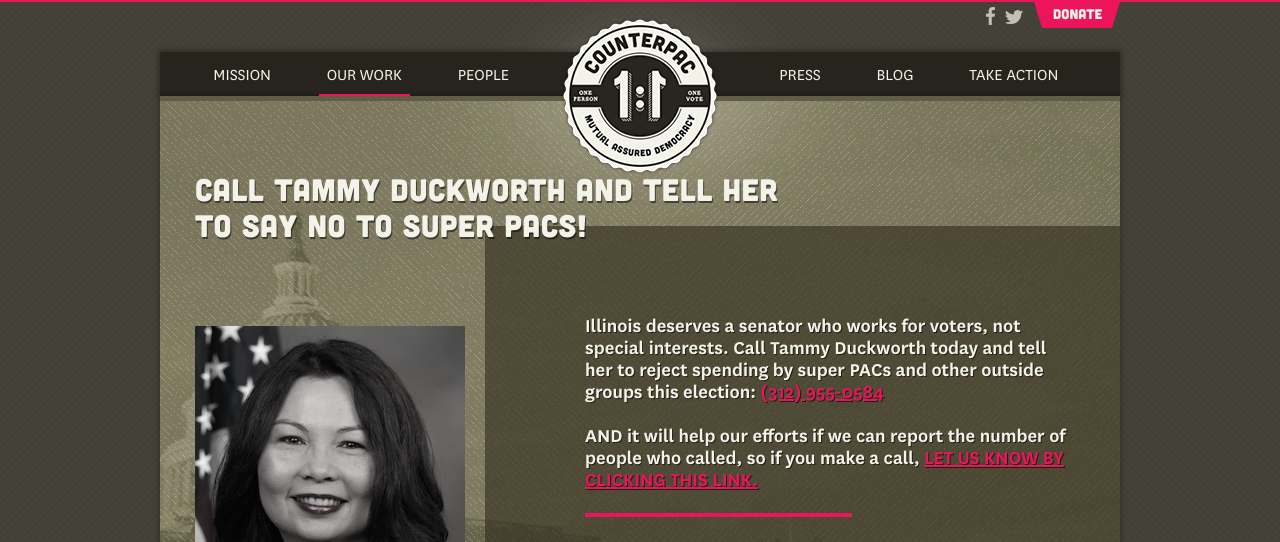
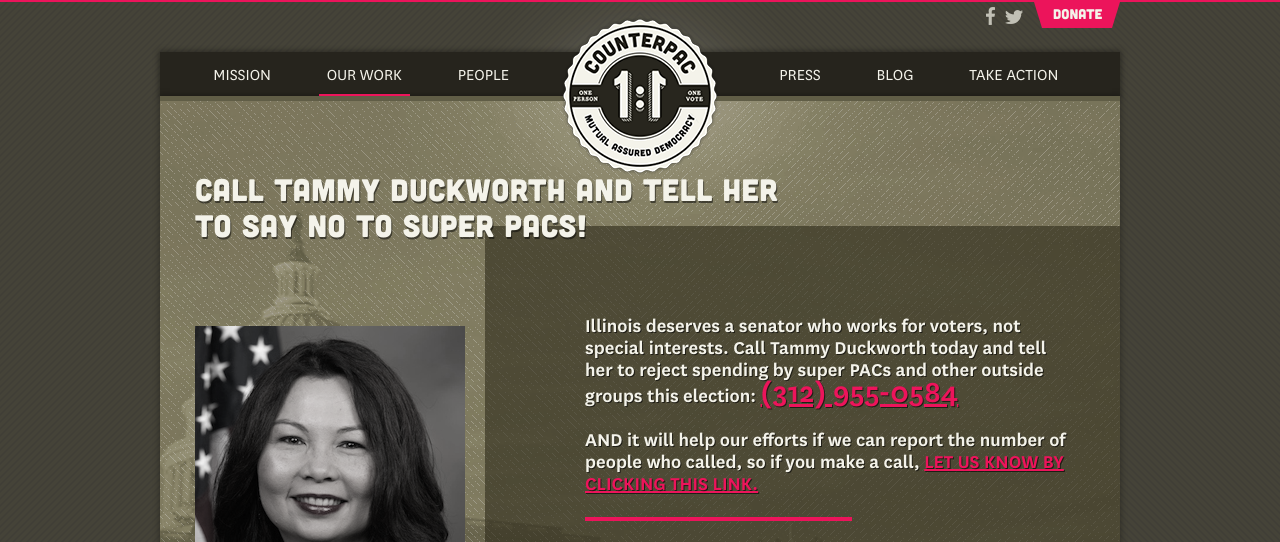
Before and after one commit to counterpac/counterpac.github.io, a Jekyll site: the page built from campaigns/illinois-senate-2016/call-tammy-duckworth.html, in a window 1280 px wide. Shown: the top 542 px of the page. Built offline with Jekyll 4.4.1, drawn with Linux system fonts in a browser that asks for light colours; nearby versions of some CDN libraries; grey boxes are pictures that could not be loaded.

Commit message:
updating call page

```diff
--- a/campaigns/illinois-senate-2016/call-tammy-duckworth.html
+++ b/campaigns/illinois-senate-2016/call-tammy-duckworth.html
@@ -14,7 +14,7 @@
         <img src="{{ site.url }}/images/campaigns/candidate_duckworth.jpg" class="candidate1">
       </div>
       <div class="text_summary translucent invert">
-        <strong class="h2 emphasis under_emphasis">Illinois deserves a senator who works for voters, not special interests. Call Tammy Duckworth today and tell her to reject spending by super PACs and other outside groups this election: <a href="tel:3129550584">(312) 955-0584</a> <br/><br/>AND it will help our efforts if we can report the number of people who called, so if you make a call, <a href="http://bit.ly/call-duckworth">LET US KNOW BY CLICKING THIS LINK.</a></strong>
+        <strong class="h2 emphasis under_emphasis">Illinois deserves a senator who works for voters, not special interests. Call Tammy Duckworth today and tell her to reject spending by super PACs and other outside groups this election: <span style="font-size:32px;"><a href="tel:3129550584">(312) 955-0584</a></span> <br/><br/>AND it will help our efforts if we can report the number of people who called, so if you make a call, <a href="http://bit.ly/call-duckworth">LET US KNOW BY CLICKING THIS LINK.</a></strong>
         <iframe style="width:100%;" height="315" src="https://www.youtube.com/embed/c-4n9E5xs2M" frameborder="0" allowfullscreen></iframe>
         <p><span style="font-weight:bold;">Here's what to say:</span> My name is [YOUR NAME] and I think Representative Duckworth should be accountable to Illinois voters, not super PACs and special interests. I'm calling to ask her to take the CounterPAC pledge to reject all outside money during the 2016 election.</p>
       </div>
```
